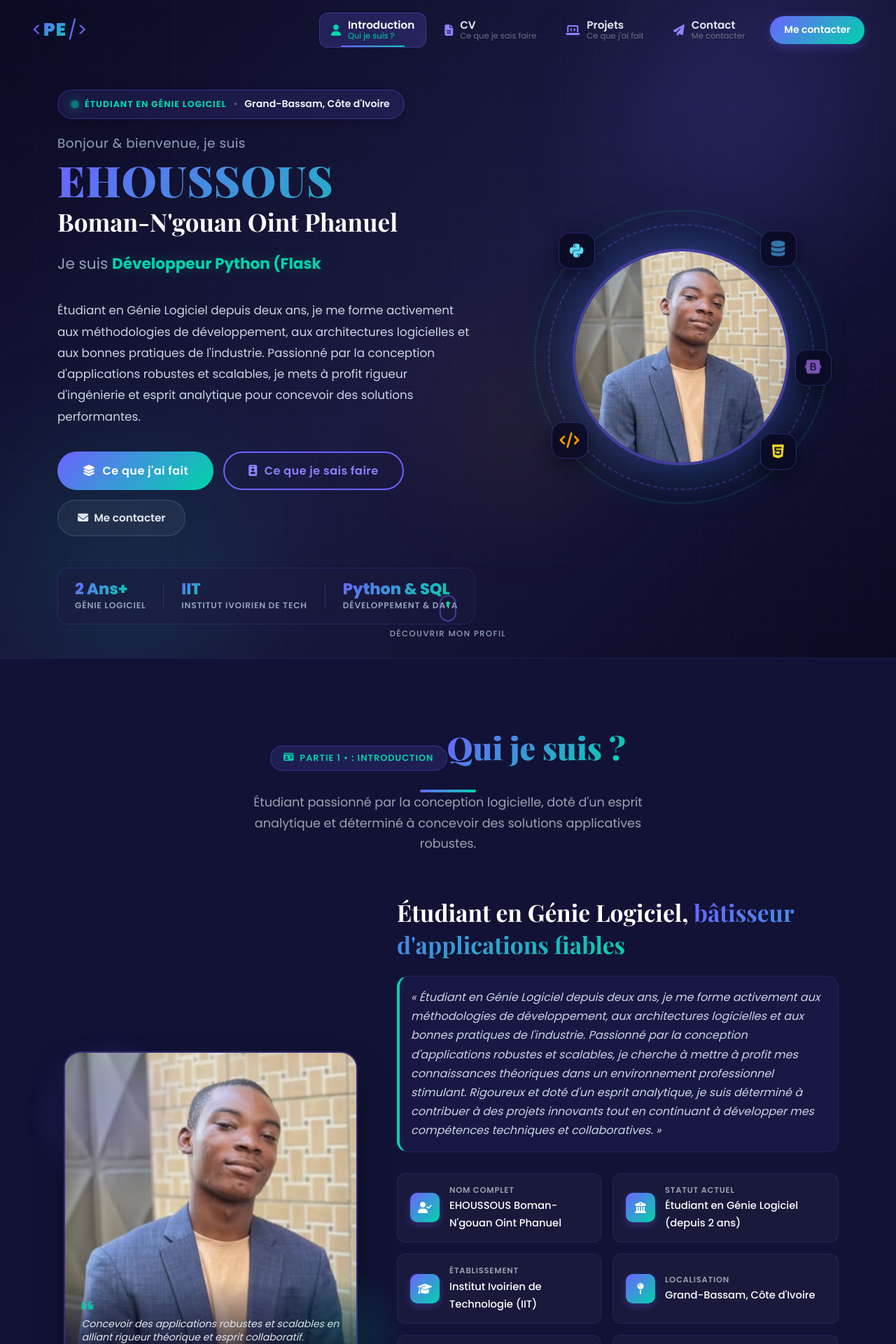
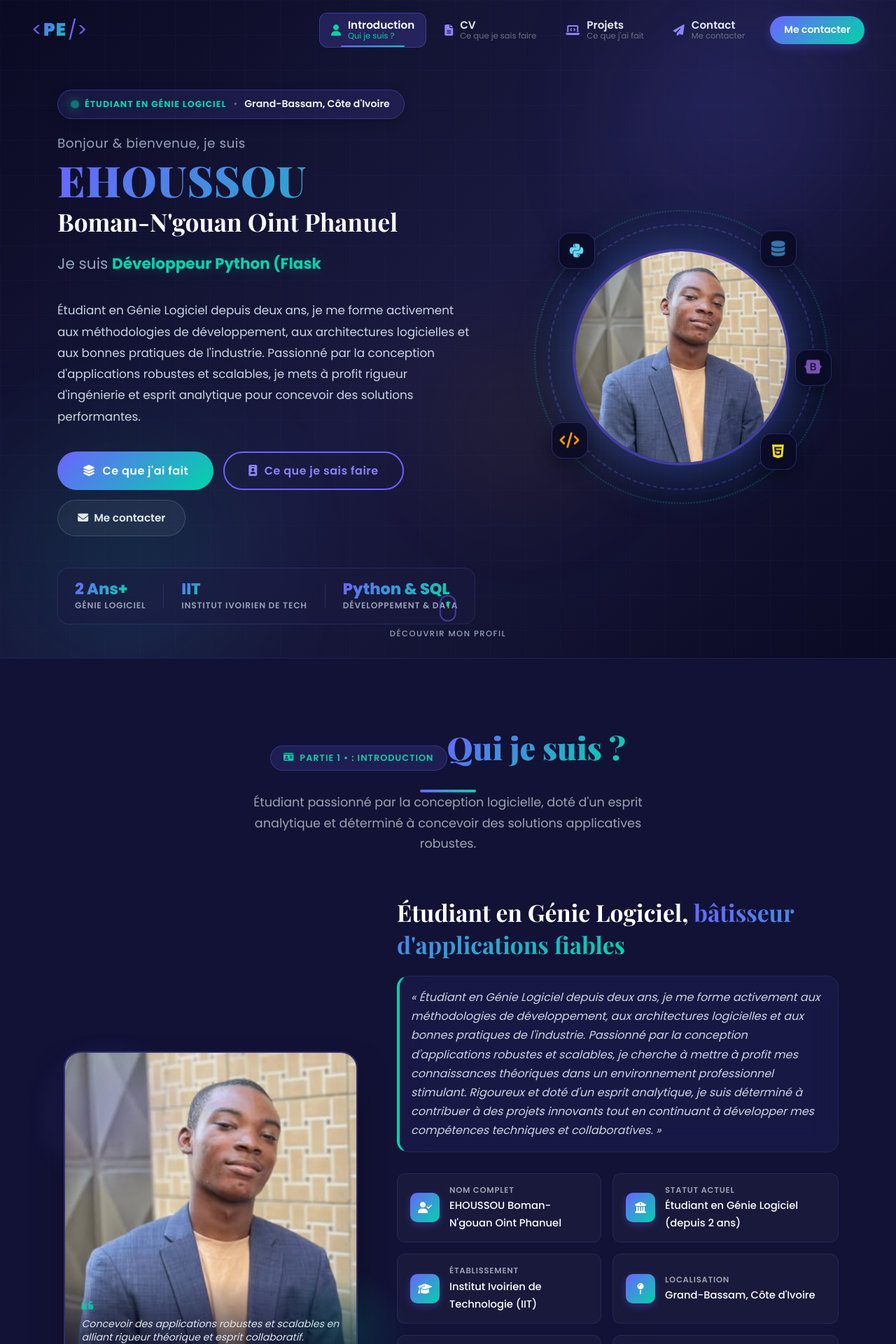
Before and after one commit to phanuelehoussou-cloud/portfolio, a React (Vite) app: page / in a window 1280 px wide. Shown: the top 1920 px of the page at 70% size. Built offline with nearby package versions, Linux system fonts and the light colour scheme.

Commit message:
Corrige l’orthographe du nom EHOUSSOU

```diff
--- a/index.html
+++ b/index.html
@@ -5,12 +5,12 @@
     <link rel="icon" type="image/svg+xml" href="/favicon.svg" />
     <meta name="viewport" content="width=device-width, initial-scale=1.0" />
     <meta name="theme-color" content="#0a0f1d" />
-    <meta name="description" content="Portfolio professionnel de EHOUSSOUS Boman-N'gouan Oint Phanuel - Étudiant en Génie Logiciel à l'IIT (Grand-Bassam, Côte d'Ivoire)." />
-    <meta name="author" content="EHOUSSOUS Boman-N'gouan Oint Phanuel" />
-    <meta property="og:title" content="EHOUSSOUS Phanuel | Étudiant en Génie Logiciel - Portfolio" />
+    <meta name="description" content="Portfolio professionnel de EHOUSSOU Boman-N'gouan Oint Phanuel - Étudiant en Génie Logiciel à l'IIT (Grand-Bassam, Côte d'Ivoire)." />
+    <meta name="author" content="EHOUSSOU Boman-N'gouan Oint Phanuel" />
+    <meta property="og:title" content="EHOUSSOU Phanuel | Étudiant en Génie Logiciel - Portfolio" />
     <meta property="og:description" content="Étudiant en Génie Logiciel à l'Institut Ivoirien de Technologie (IIT) - Spécialisé en Python, Flask, SQL Server, C et Bootstrap 5." />
     <meta property="og:type" content="website" />
-    <title>EHOUSSOUS Phanuel | Étudiant en Génie Logiciel - Portfolio</title>
+    <title>EHOUSSOU Phanuel | Étudiant en Génie Logiciel - Portfolio</title>
     <link href="https://fonts.googleapis.com/css2?family=Poppins:wght@300;400;500;600;700;800;900&family=Playfair+Display:wght@400;700;900&display=swap" rel="stylesheet">
     <link href="https://cdnjs.cloudflare.com/ajax/libs/font-awesome/6.5.0/css/all.min.css" rel="stylesheet">
   </head>
--- a/src/components/About.jsx
+++ b/src/components/About.jsx
@@ -24,7 +24,7 @@ const About = () => {
   }, []);
 
   const personalDetails = [
-    { label: 'Nom complet', value: "EHOUSSOUS Boman-N'gouan Oint Phanuel", icon: 'fa-user-check' },
+    { label: 'Nom complet', value: "EHOUSSOU Boman-N'gouan Oint Phanuel", icon: 'fa-user-check' },
     { label: 'Statut actuel', value: "Étudiant en Génie Logiciel (depuis 2 ans)", icon: 'fa-university' },
     { label: 'Établissement', value: 'Institut Ivoirien de Technologie (IIT)', icon: 'fa-graduation-cap' },
     { label: 'Localisation', value: 'Grand-Bassam, Côte d\'Ivoire', icon: 'fa-map-pin' },
@@ -103,7 +103,7 @@ const About = () => {
               <div className="about-image-card">
                 <img
                   src={profileImg}
-                  alt="EHOUSSOUS BOMAN-N'GOUAN OINT PHANUEL"
+                  alt="EHOUSSOU BOMAN-N'GOUAN OINT PHANUEL"
                 />
                 <div className="about-image-overlay">
                   <div className="overlay-quote">
--- a/src/components/Footer.jsx
+++ b/src/components/Footer.jsx
@@ -18,7 +18,7 @@ const Footer = () => {
                 <span className="logo-bracket">&lt;</span>
                 <span className="logo-text">PE</span>
                 <span className="logo-bracket">/&gt;</span>
-                <span className="footer-name">EHOUSSOUS Phanuel</span>
+                <span className="footer-name">EHOUSSOU Phanuel</span>
               </div>
               <p className="footer-tagline">
                 Étudiant en Génie Logiciel à l'Institut Ivoirien de Technologie (IIT) • Grand-Bassam, Côte d'Ivoire. Passionné par la conception d'applications robustes et scalables.
@@ -49,7 +49,7 @@ const Footer = () => {
 
         <div className="footer-bottom py-3 border-top border-secondary border-opacity-25 text-center">
           <p className="copyright-text mb-0">
-            &copy; {CURRENT_YEAR} <strong>EHOUSSOUS BOMAN-N'GOUAN OINT PHANUEL</strong>. Tous droits réservés.
+            &copy; {CURRENT_YEAR} <strong>EHOUSSOU BOMAN-N'GOUAN OINT PHANUEL</strong>. Tous droits réservés.
             <span className="tech-badge-footer ms-2">Conçu avec React, Vite, Bootstrap & CSS3</span>
           </p>
         </div>
--- a/src/components/Hero.jsx
+++ b/src/components/Hero.jsx
@@ -70,7 +70,7 @@ const Hero = () => {
 
             <h1 className="hero-name">
               <span className="greeting">Bonjour & bienvenue, je suis</span>
-              <span className="first-name gradient-text">EHOUSSOUS</span>
+              <span className="first-name gradient-text">EHOUSSOU</span>
               <span className="full-name">Boman-N'gouan Oint Phanuel</span>
             </h1>
 
@@ -135,7 +135,7 @@ const Hero = () => {
               <div className="profile-image-container">
                 <img
                   src={profileImg}
-                  alt="EHOUSSOUS BOMAN-N'GOUAN OINT PHANUEL"
+                  alt="EHOUSSOU BOMAN-N'GOUAN OINT PHANUEL"
                   className="profile-image"
                 />
               </div>
--- a/src/components/Skills.jsx
+++ b/src/components/Skills.jsx
@@ -269,7 +269,7 @@ const Skills = () => {
                   <i className="fas fa-file-pdf"></i>
                 </div>
                 <div>
-                  <h4 className="cv-box-title">Curriculum Vitae • EHOUSSOUS Phanuel</h4>
+                  <h4 className="cv-box-title">Curriculum Vitae • EHOUSSOU Phanuel</h4>
                   <p className="cv-box-desc">
                     Étudiant en Génie Logiciel à l'IIT (Grand-Bassam, Côte d'Ivoire). Consultez le détail complet de mes compétences et réalisations.
                   </p>
```
Also changed, not shown: 1 other file (tests, documents, lock files or other folders).
